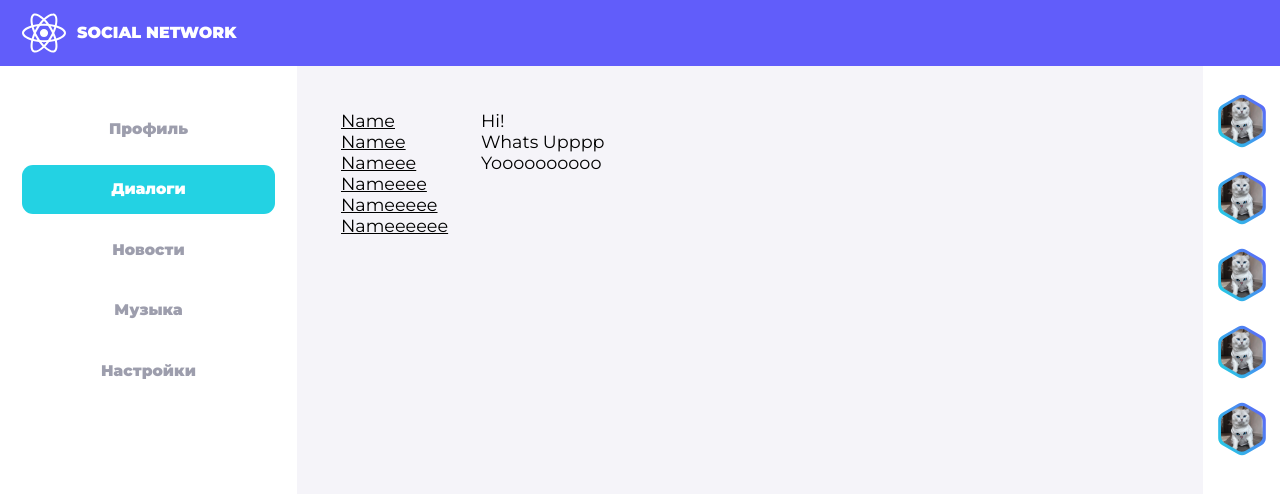
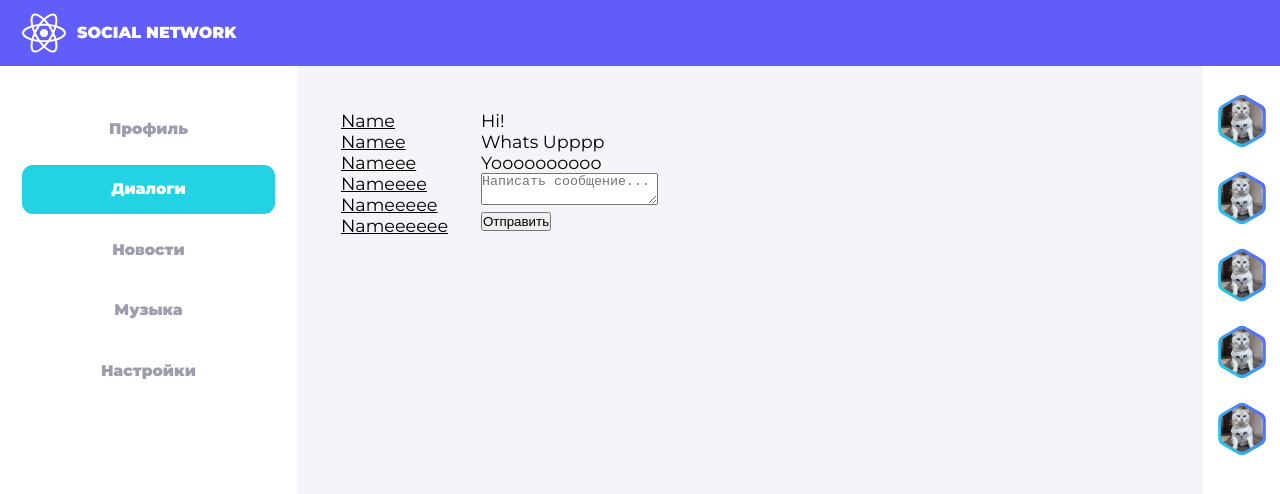
Before and after one commit to Yeroshenko/social-network, a React (Create React App) app: page /dialogs in a window 1280 px wide. Shown: the top 494 px of the page. Built offline with nearby package versions, Linux system fonts and the light colour scheme.

Commit message:
ref: add reducer

```diff
--- a/src/App.jsx
+++ b/src/App.jsx
@@ -10,7 +10,7 @@ import './App.sass'
 
 const App = ({ state, dispatch }) => {
   const DialogsPage = () => {
-    return <Dialogs data={state.dialogsPage} />
+    return <Dialogs state={state.dialogsPage} dispatch={dispatch} />
   }
 
   const ProfilePage = () => {
--- a/src/components/Pages/Dialogs/Dialogs.jsx
+++ b/src/components/Pages/Dialogs/Dialogs.jsx
@@ -1,23 +1,51 @@
 import React from 'react'
+
+import {
+  updateNewMessageBodyCretor,
+  sendMessageCreator
+} from '../../../redux/dialogs-reducer'
 
 import DialogItem from './DialogItem/DialogItem'
 import Message from './Message/Message'
 
 import cls from './Dialogs.module.sass'
 
-const Dialogs = ({ data }) => {
-  const dialogsItems = data.dialogs.map(dialog => {
+const Dialogs = ({ state, dispatch }) => {
+  const dialogsItems = state.dialogs.map(dialog => {
     return <DialogItem name={dialog.name} id={dialog.id} key={dialog.id} />
   })
 
-  const messagesItems = data.messages.map(message => {
+  const messagesItems = state.messages.map(message => {
     return <Message message={message.message} key={message.id} />
   })
+
+  const newMessageBody = state.newMessageBody
+
+  const onNewMessageChange = e => {
+    const text = e.target.value
+    dispatch(updateNewMessageBodyCretor(text))
+  }
+
+  const onSendMessageClick = () => {
+    dispatch(sendMessageCreator())
+  }
 
   return (
     <div className={cls.dialogs}>
       <div className={cls.dialogsItems}>{dialogsItems}</div>
-      <div className={cls.messages}>{messagesItems}</div>
+      <div className={cls.messages}>
+        <div>{messagesItems}</div>
+        <div>
+          <textarea
+            onChange={onNewMessageChange}
+            value={newMessageBody}
+            placeholder={'Написать сообщение...'}
+          ></textarea>
+        </div>
+        <div>
+          <button onClick={onSendMessageClick}>Отправить</button>
+        </div>
+      </div>
     </div>
   )
 }
--- a/src/components/Pages/Profile/MyPosts/MyPosts.jsx
+++ b/src/components/Pages/Profile/MyPosts/MyPosts.jsx
@@ -3,7 +3,7 @@ import React from 'react'
 import {
   addPostActionCreator,
   updateNewPostTextActionCretor
-} from '../../../../redux/state'
+} from '../../../../redux/profile-reducer'
 
 import Post from './Post/Post'
 
--- /dev/null
+++ b/src/redux/aside-reducer.js
@@ -0,0 +1,6 @@
+const asideReducer = (state, action) => {
+
+  return state
+}
+
+export default asideReducer
--- /dev/null
+++ b/src/redux/dialogs-reducer.js
@@ -0,0 +1,35 @@
+const UPDATE_NEW_MESSAGE_BODY = 'UPDATE_NEW_MESSAGE_BODY'
+const SEND_MESSAGE = 'SEND_MESSAGE'
+
+const dialogsReducer = (state, action) => {
+
+  switch (action.type) {
+    case UPDATE_NEW_MESSAGE_BODY:
+      state.newMessageBody = action.body
+      return state
+
+    case SEND_MESSAGE:
+      const body = state.newMessageBody
+
+      state.newMessageBody = ''
+      state.messages.push({
+        id: 4,
+        message: body
+      })
+      return state
+
+    default:
+      return state
+  }
+}
+
+export const sendMessageCreator = () => ({
+  type: SEND_MESSAGE
+})
+
+export const updateNewMessageBodyCretor = (text) => ({
+  type: UPDATE_NEW_MESSAGE_BODY,
+  body: text
+})
+
+export default dialogsReducer
--- /dev/null
+++ b/src/redux/profile-reducer.js
@@ -0,0 +1,36 @@
+const ADD_POST = 'ADD_POST'
+const UPDATE_NEW_POST_TEXT = 'UPDATE_NEW_POST_TEXT'
+
+const profileReducer = (state, action) => {
+
+  switch (action.type) {
+    case ADD_POST:
+      const newPost = {
+        id: 4,
+        message: state.newPostText,
+        likesCount: 0
+      }
+      state.posts.push(newPost)
+      state.newPostText = ''
+      return state
+
+    case UPDATE_NEW_POST_TEXT:
+      state.newPostText = action.newText
+      return state
+
+    default:
+      return state
+
+  }
+}
+
+export const addPostActionCreator = () => ({
+  type: ADD_POST
+})
+
+export const updateNewPostTextActionCretor = (text) => ({
+  type: UPDATE_NEW_POST_TEXT,
+  newText: text
+})
+
+export default profileReducer
--- a/src/redux/state.js
+++ b/src/redux/state.js
@@ -1,5 +1,6 @@
-const ADD_POST = 'ADD-POST'
-const UPDATE_NEW_POST_TEXT = 'UPDATE-NEW-POST-TEXT'
+import profileReducer from './profile-reducer'
+import dialogsReducer from './dialogs-reducer'
+import asideReducer from './aside-reducer'
 
 const store = {
   _state: {
@@ -65,7 +66,8 @@ const store = {
           id: 6,
           name: 'Nameeeeee'
         }
-      ]
+      ],
+      newMessageBody: ''
     },
     asidePage: {
       friends: [{
@@ -111,32 +113,15 @@ const store = {
     this._callSubscriber = observer
   },
   dispatch(action) {
-    if (action.type === 'ADD-POST') {
-      if (!this._state.profilePage.newPostText.length) return
-      const newPost = {
-        id: 4,
-        message: this._state.profilePage.newPostText,
-        likesCount: 0
-      }
-      this._state.profilePage.posts.push(newPost)
-      this._state.profilePage.newPostText = ''
-      this._callSubscriber(this._state)
-    } else if (action.type === 'UPDATE-NEW-POST-TEXT') {
-      this._state.profilePage.newPostText = action.newText
-      this._callSubscriber(this._state)
-    }
+
+    this._state.profilePage = profileReducer(this._state.profilePage, action)
+    this._state.dialogsPage = dialogsReducer(this._state.dialogsPage, action)
+    this._state.asidePage = asideReducer(this._state.asidePage, action)
+
+    this._callSubscriber(this._state)
+
   }
 }
 
-export const addPostActionCreator = () => ({
-  type: ADD_POST
-})
-
-
-export const updateNewPostTextActionCretor = (text) => ({
-  type: UPDATE_NEW_POST_TEXT,
-  newText: text
-})
-
 export default store
 window.store = store
```
